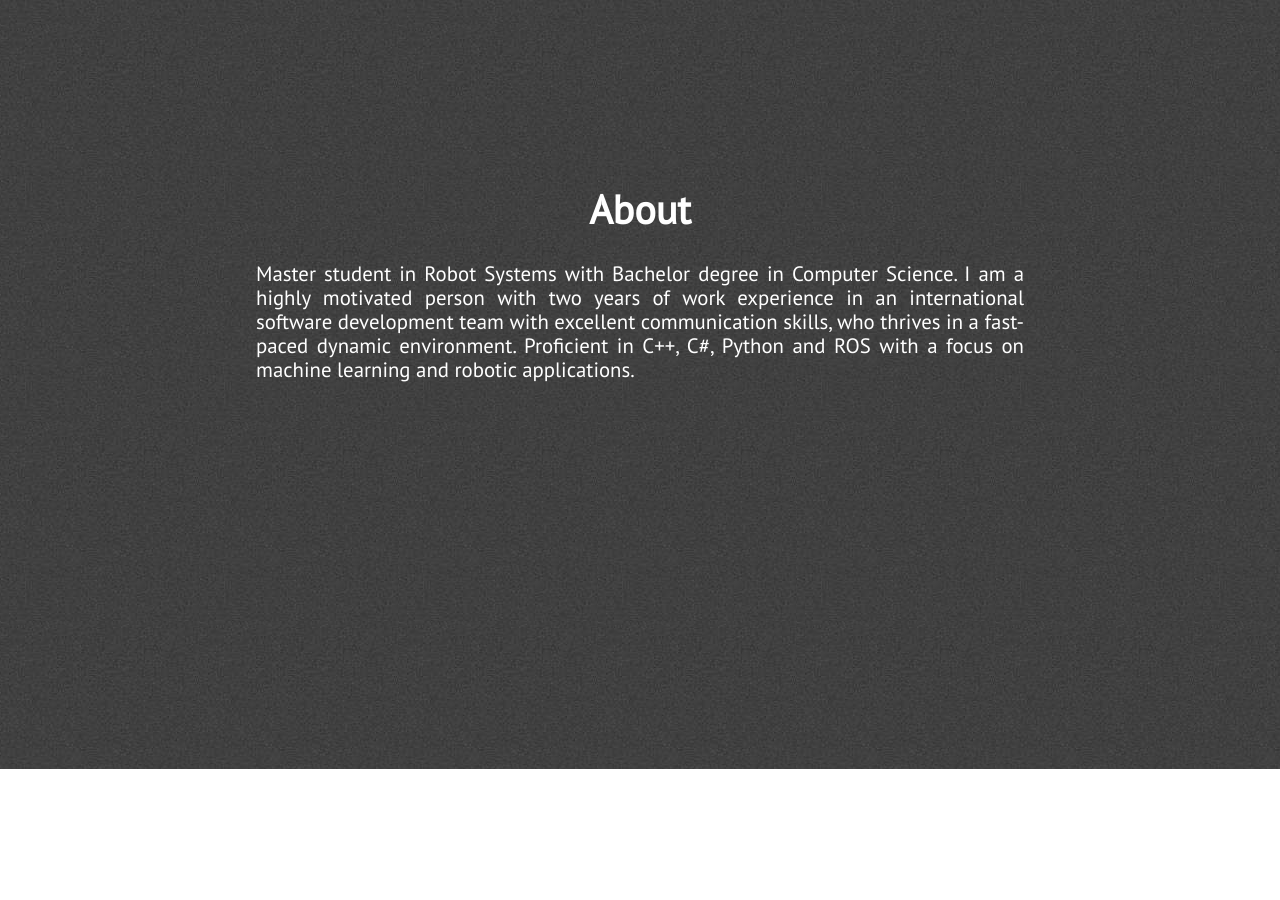
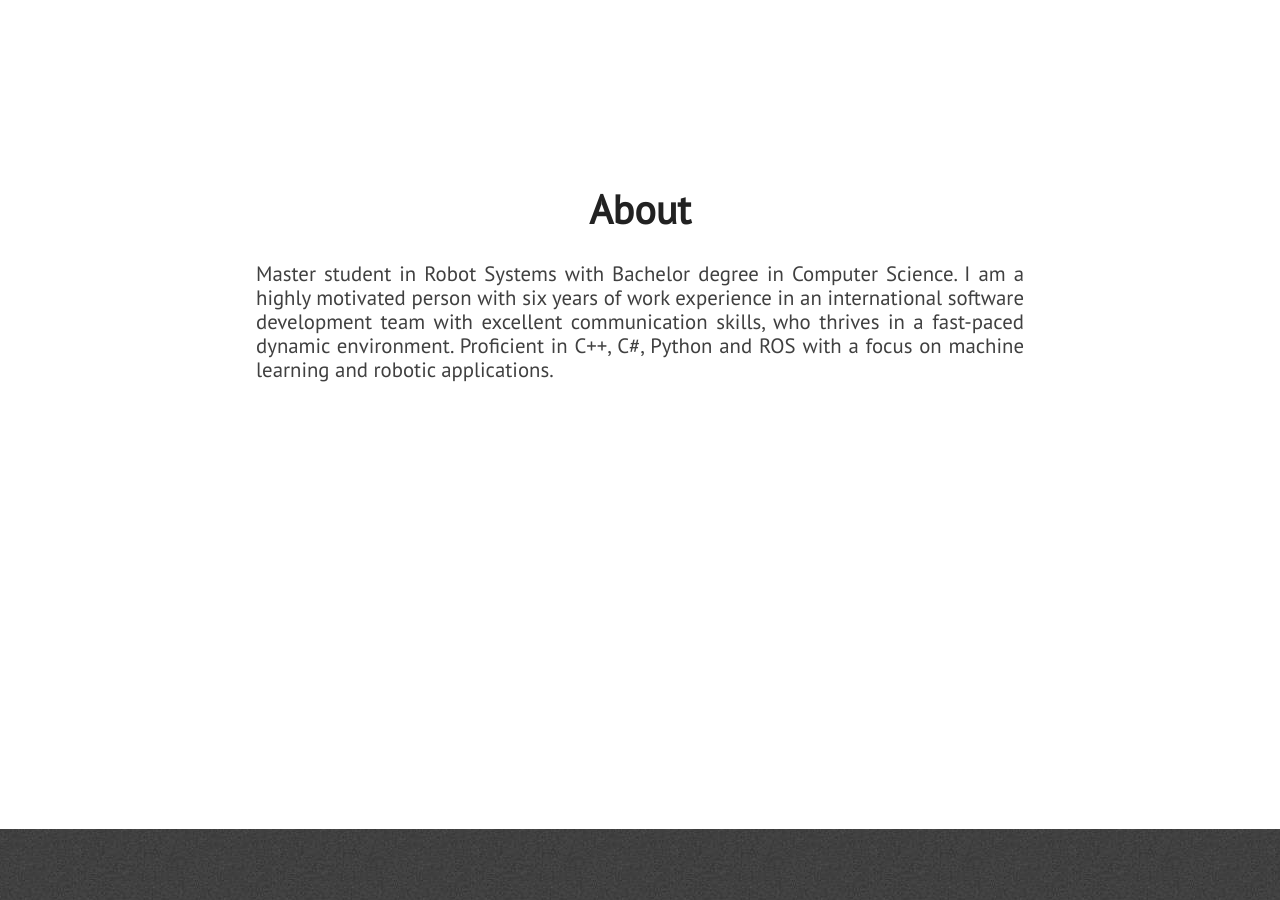
Before and after one commit to janschmid/janschmid.github.io, a Jekyll site: the page built from index.html, in a window 1280 px wide and 900 px high, scrolled down 1131 px. Built offline with Jekyll 4.4.1, drawn with Linux system fonts in a browser that asks for light colours; nearby versions of some CDN libraries; some of the changed text lies outside the part shown.

Commit message:
bug fixes

```diff
--- a/_includes/about.html
+++ b/_includes/about.html
@@ -4,7 +4,7 @@
             <div class="section-heading">About</div>
             <p class="paragraph-text justify-text">
                 Master student in Robot Systems with Bachelor degree in Computer
-                Science. I am a highly motivated person with two years of work experience
+                Science. I am a highly motivated person with six years of work experience
                 in an international software development team with excellent
                 communication skills, who thrives in a fast-paced dynamic environment.
                 Proficient in C++, C#, Python and ROS with a focus on machine learning and
--- a/_includes/skills.html
+++ b/_includes/skills.html
@@ -8,7 +8,7 @@
                 <div class="what-i-do">
                     <h3 class="center-align skills-subsection">Summary</h3>
                     <p class="paragraph-text center-align">
-                        I'm a robotics engineer with 7 years of work experience, where 2 were carried out in full time.
+                        I'm a robotics engineer with 6 years of work experience, 2 of them in full time
                     </p>
                 </div>
                 <div class="technical-skills">
--- a/_layouts/default.html
+++ b/_layouts/default.html
@@ -4,10 +4,6 @@
     {% include head.html %}
 
 <body>
-    <!-- Google Tag Manager (noscript) -->
-    <noscript><iframe src="https://www.googletagmanager.com/ns.html?id=GTM-WKMPQ5G"
-    height="0" width="0" style="display:none;visibility:hidden"></iframe></noscript>
-    <!-- End Google Tag Manager (noscript) -->
     {% include nav.html %}
 
     {% include about.html %}
@@ -20,5 +16,9 @@
     {% include footer.html %}
 
     {% include scripts.html %}
+    <!-- Google Tag Manager (noscript) -->
+    <noscript><iframe src="https://www.googletagmanager.com/ns.html?id=GTM-WKMPQ5G"
+        height="0" width="0" style="display:none;visibility:hidden"></iframe></noscript>
+    <!-- End Google Tag Manager (noscript) -->
 </body>
 </html>
--- a/assets/js/projects.js
+++ b/assets/js/projects.js
@@ -15,7 +15,7 @@
             link: 'https://github.com/janschmid/AnomalyDetectionDNN',
             title: ' Anomaly Detection using Deep Neural Networks and Image Processing for Ports',
             demo: false,
-            technologies: ['DNN, Python, Deepstream, Nvidia TAO'],
+            technologies: ['DNN', 'Python', 'Deepstream', 'Nvidia TAO'],
             description: "Master thesis, aim is to extend the autonommous inspection of quays with drones.",
             categories: ['featured', 'robotics', "DNN"]
         },
@@ -42,7 +42,7 @@
             link: 'https://github.com/janschmid/NextcloudSetupTutorial',
             title: 'Nextcloud setup tutorial for RockPi4',
             demo: false,
-            technologies: ['Linux, OpenVPN, Microsoft Azure'],
+            technologies: ['Linux', 'OpenVPN', 'Microsoft Azure'],
             description: "Guide which describes how to setup a Nextcloud server from scratch on a SBC (Single board computer) with a reverse proxy and encrypted communication",
             categories: ['featured', 'smarthome']
         },
@@ -87,7 +87,7 @@
                     <article class="card__article">
                         <h2><a href="${project.link}">${project.title}</a></h2>
 
-                        <p class="paragraph-text-normal">${project.description} ${project.demo ? `<a href="${project.demo}">Demo</a>` : ''}</p>
+                        <p class="paragraph-text-normal">${project.description} ${project.demo ? `<a href="${project.demo}", style="color: blue">Demo</a>` : ''}</p>
                     </article>
 
 
```
